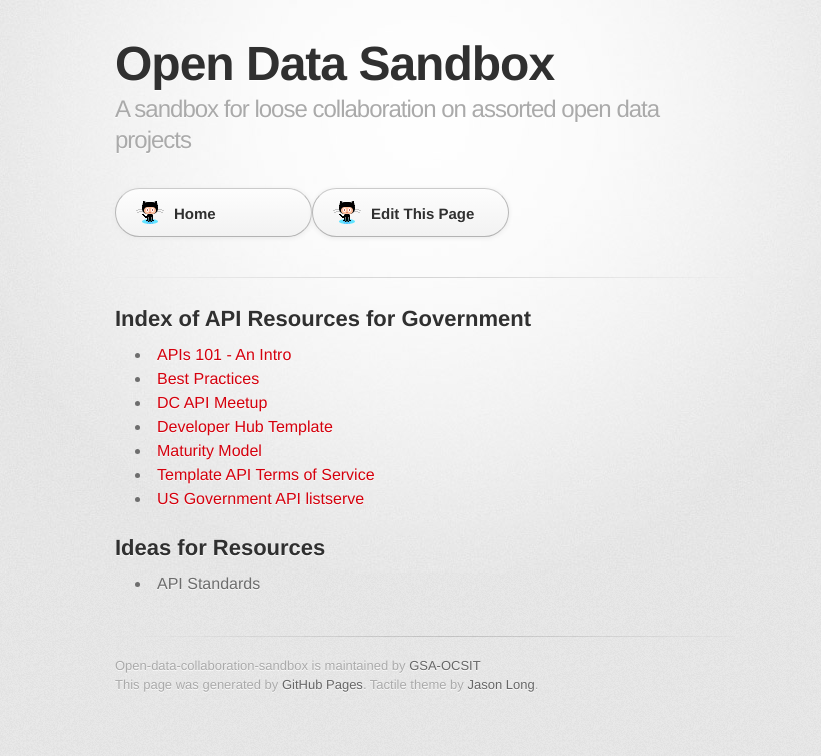
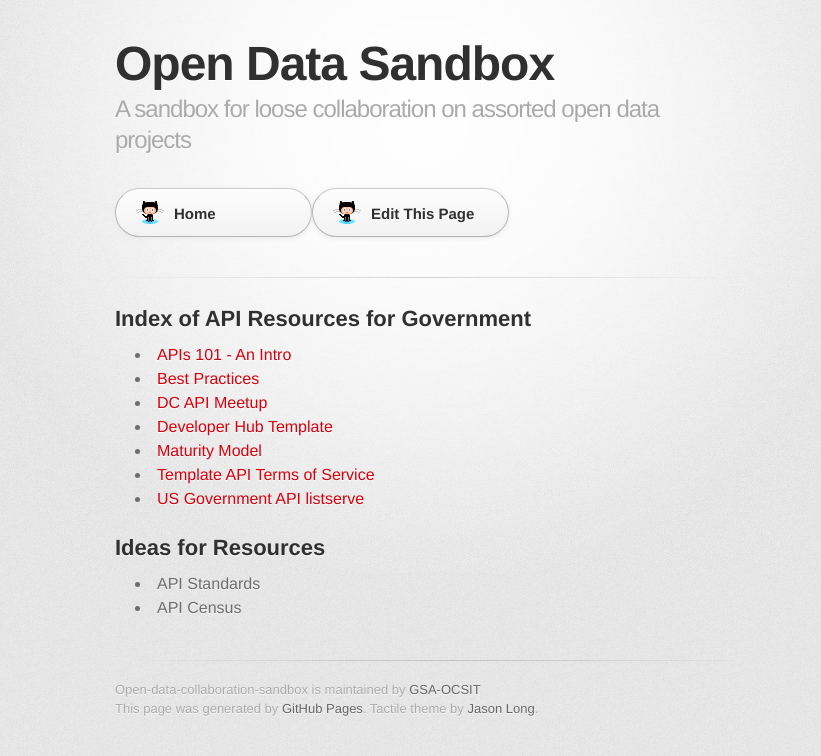
Before and after one commit to GSA/Open-Data-Collaboration-Sandbox, a Jekyll site: the page built from api_index.md, in a window 1280 px wide. Shown: the top 756 px of the page, without its empty margins (215-1036 px from the left). Built offline with Jekyll 4.4.1, drawn with Linux system fonts in a browser that asks for light colours; some web fonts are replaced.

Commit message:
Update api_index.md

```diff
--- a/api_index.md
+++ b/api_index.md
@@ -17,3 +17,4 @@
 
 ## Ideas for Resources
 * API Standards
+* API Census
```
